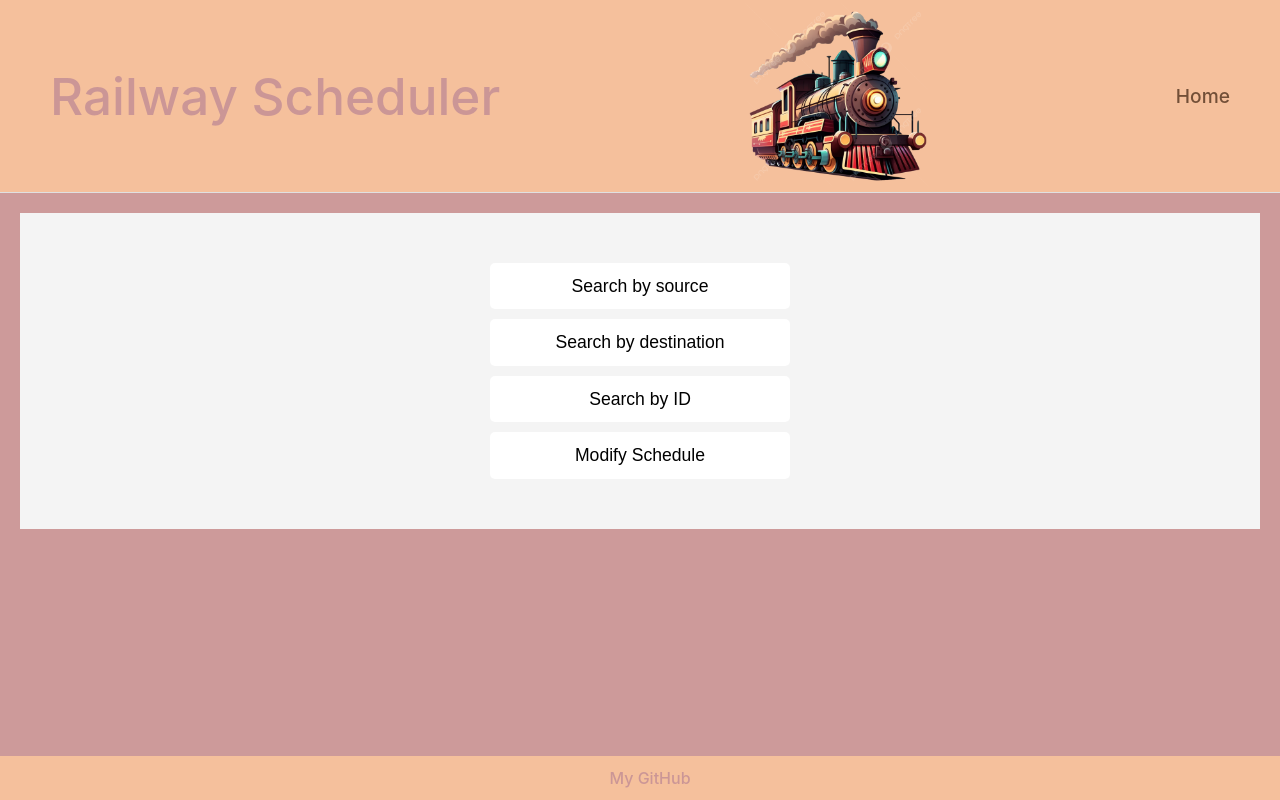
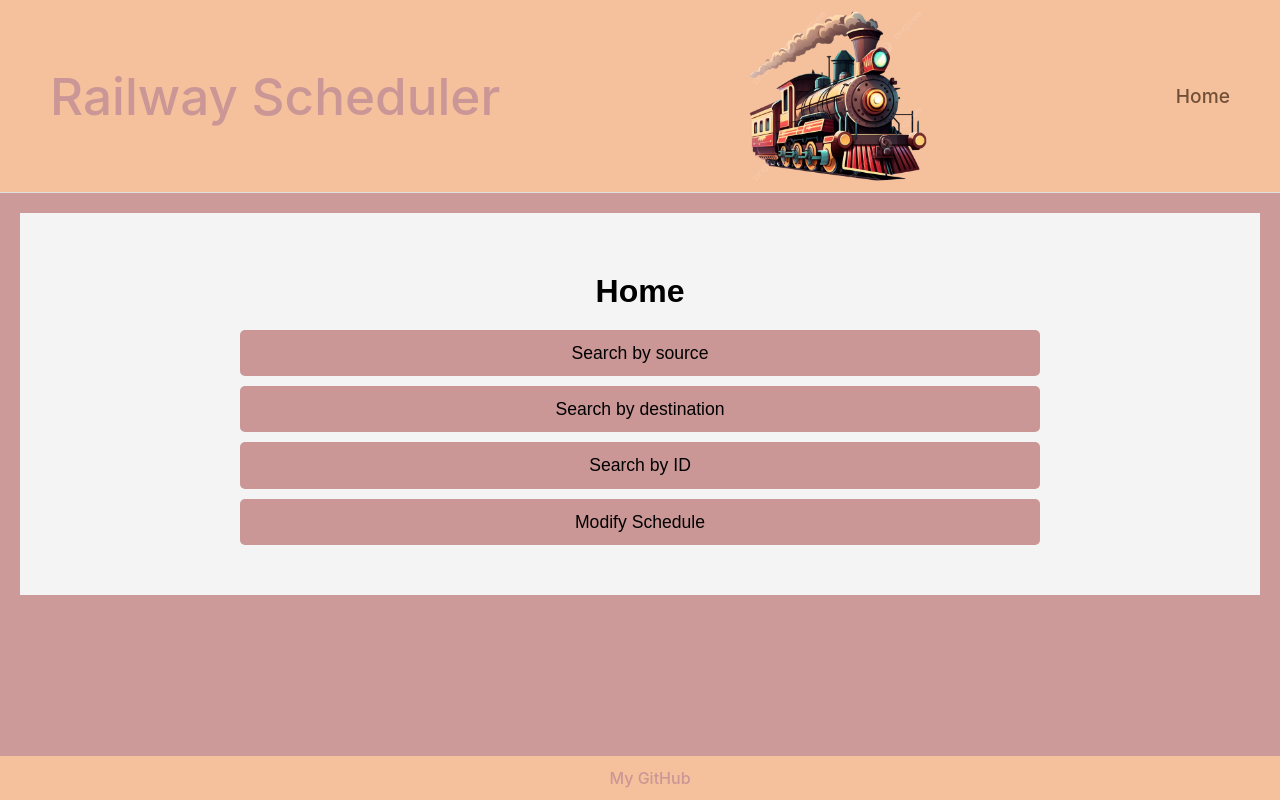
Before and after one commit to adumitrescu1207/RailwaySchedulerApp, a React (Vite) app: page / in a window 1280 px wide. Built offline with nearby package versions, Linux system fonts and the light colour scheme.

Commit message:
Changed list color&maxWidth

```diff
--- a/src/pages/Home.tsx
+++ b/src/pages/Home.tsx
@@ -4,6 +4,7 @@ import { Link } from 'react-router-dom';
 const Home: React.FC = () => {
   return (
     <div style={containerStyles}>
+      <h1 style={headerStyles}>Home</h1>
       <ul style={listStyles}>
         <li><Link to="/getSourceByTime" style={linkStyles}>Search by source</Link></li>
         <li><Link to="/getDestinationByTime" style={linkStyles}>Search by destination</Link></li>
@@ -26,7 +27,7 @@ const listStyles: React.CSSProperties = {
   listStyleType: 'none',
   padding: '0',
   margin: '0 auto',
-  maxWidth: '300px',
+  maxWidth: '800px',
 };
 
 const linkStyles: React.CSSProperties = {
@@ -37,7 +38,13 @@ const linkStyles: React.CSSProperties = {
   fontSize: '1.1rem',
   padding: '10px',
   borderRadius: '5px',
-  backgroundColor: '#fff',
+  backgroundColor: '#cb9696',
+};
+
+const headerStyles: React.CSSProperties = {
+  fontSize: '2rem',
+  color: '#000',
+  marginBottom: '20px',
 };
 
 export default Home;
--- a/src/pages/ModifySchedule.tsx
+++ b/src/pages/ModifySchedule.tsx
@@ -40,7 +40,7 @@ const listStyles: React.CSSProperties = {
   listStyleType: 'none',
   padding: '0',
   margin: '0 auto',
-  maxWidth: '300px',
+  maxWidth: '800px',
 };
 
 const linkStyles: React.CSSProperties = {
@@ -51,6 +51,6 @@ const linkStyles: React.CSSProperties = {
   fontSize: '1.1rem',
   padding: '10px',
   borderRadius: '5px',
-  backgroundColor: '#fff',
+  backgroundColor: '#cb9696',
 };
 export default ModifySchedule;
```
